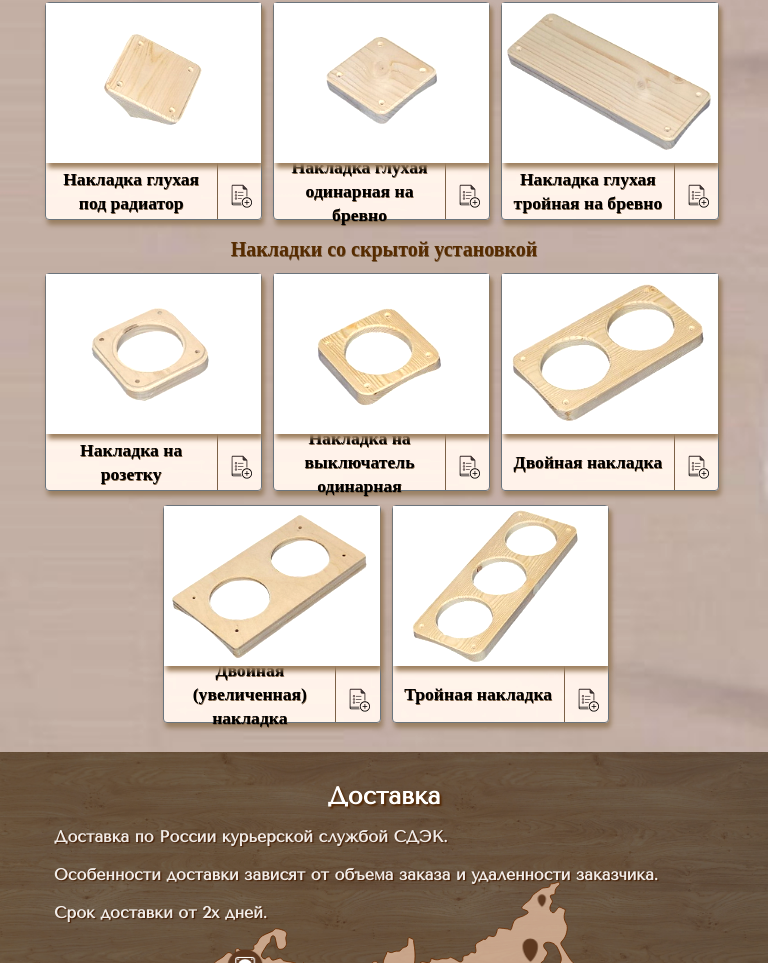
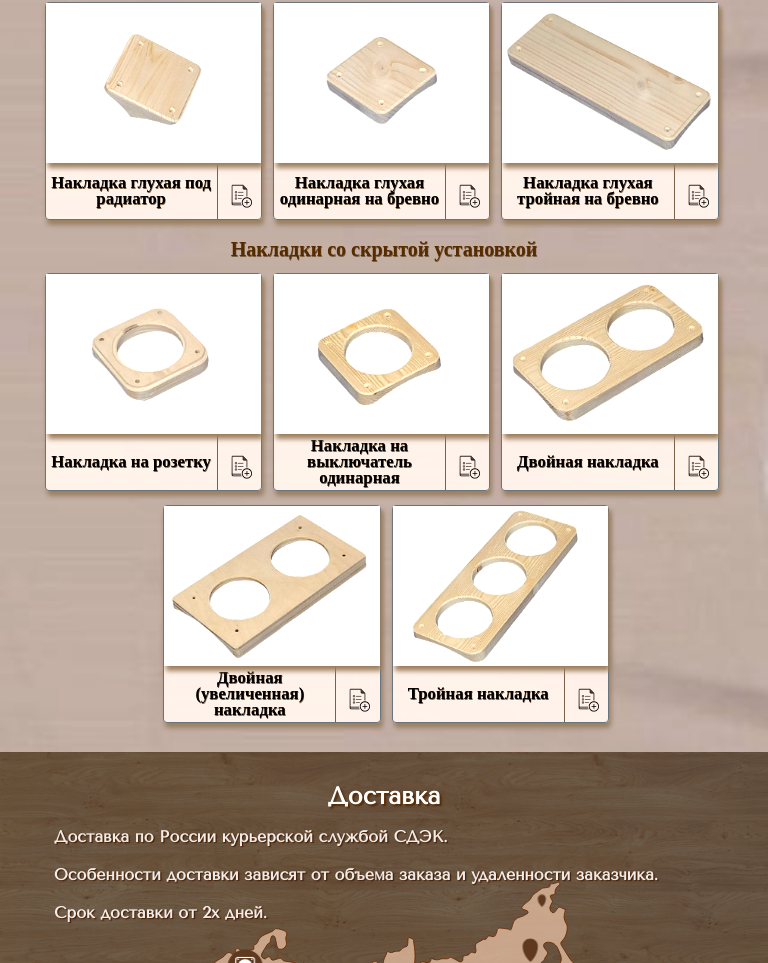
Before and after one commit to AnigalHub/Avacont, a Vue app: page / in a window 768 px wide. Shown: the part 1670-2633 px from the top of the page. Built offline with nearby package versions, Linux system fonts and the light colour scheme; a web font is replaced by a local one.

Commit message:
изменены стили в адаптивности, в классах с таблицами

```diff
--- a/src/App.vue
+++ b/src/App.vue
@@ -102,7 +102,6 @@ export default {
   .text,.text_light,table{
     font-size: 1.35rem;
   }
-
   .table{
     text-align: center;
     border: 2px solid rgb(158, 118, 78, 0.55);
@@ -110,6 +109,8 @@ export default {
   .table th, .table td  {
     border: 1px solid rgb(158, 118, 78, 0.55) !important;
     padding: 0.5rem !important;
+    display: table-cell;
+    vertical-align: middle !important;
   }
   .table th{
     background: rgb(158, 118, 78, 0.55)  !important;
@@ -120,9 +121,7 @@ export default {
   .table tr:hover{
     background: rgba(160, 119, 79, 0.35) !important;
   }
-  #feature, #catalog,
-  #portfolio,
-  #contact{
+  #feature, #catalog, #portfolio, #contact{
     padding: 1.8% 0;
   }
   #delivery h2{
@@ -136,23 +135,26 @@ export default {
     padding: 1.5% 0;
   }
   @media screen and (max-width: 500px) {
-    h1{
+    h1 {
       font-size: 1.5rem !important;
       text-align: center;
       padding-bottom: 0.5%;
     }
-    h2,.h2_light{
+    h2, .h2_light {
       font-size: 1.25rem !important;
     }
-    h3{
+    h3 {
       font-size: 1rem !important;
     }
-    h4{
-      font-size: 0.9rem !important;
-      line-height: 0.7rem !important;
+    h4, h5 {
+      font-size: 0.8rem !important;
+      line-height: 0.95rem !important;
     }
-    .text,.text_light,table{
+    .text, .text_light, table {
       font-size: 0.9rem;
+    }
+    .table th, .table td {
+      padding: 0.2rem !important;
     }
   }
   @media screen and (min-width: 500px)and (max-width: 768px) {
@@ -167,8 +169,9 @@ export default {
     h3{
       font-size: 1.2rem !important;
     }
-    h4{
-      font-size: 1.1rem !important;
+    h4,h5{
+      font-size: 1rem !important;
+      line-height: 1rem !important;
     }
     .text,.text_light,table{
       font-size: 1rem;
@@ -184,8 +187,9 @@ export default {
     h3{
       font-size: 1.25rem !important;
     }
-    h4{
-      font-size: 1.1rem !important;
+    h4,h5{
+      font-size: 1.05rem !important;
+      line-height: 1rem !important;
     }
     .text,.text_light,table{
       font-size: 1rem;
@@ -201,7 +205,7 @@ export default {
     h3{
       font-size: 1.4rem !important;
     }
-    h4{
+    h4,h5{
       font-size: 1.3rem !important;
     }
     .text,.text_light,table{
```
